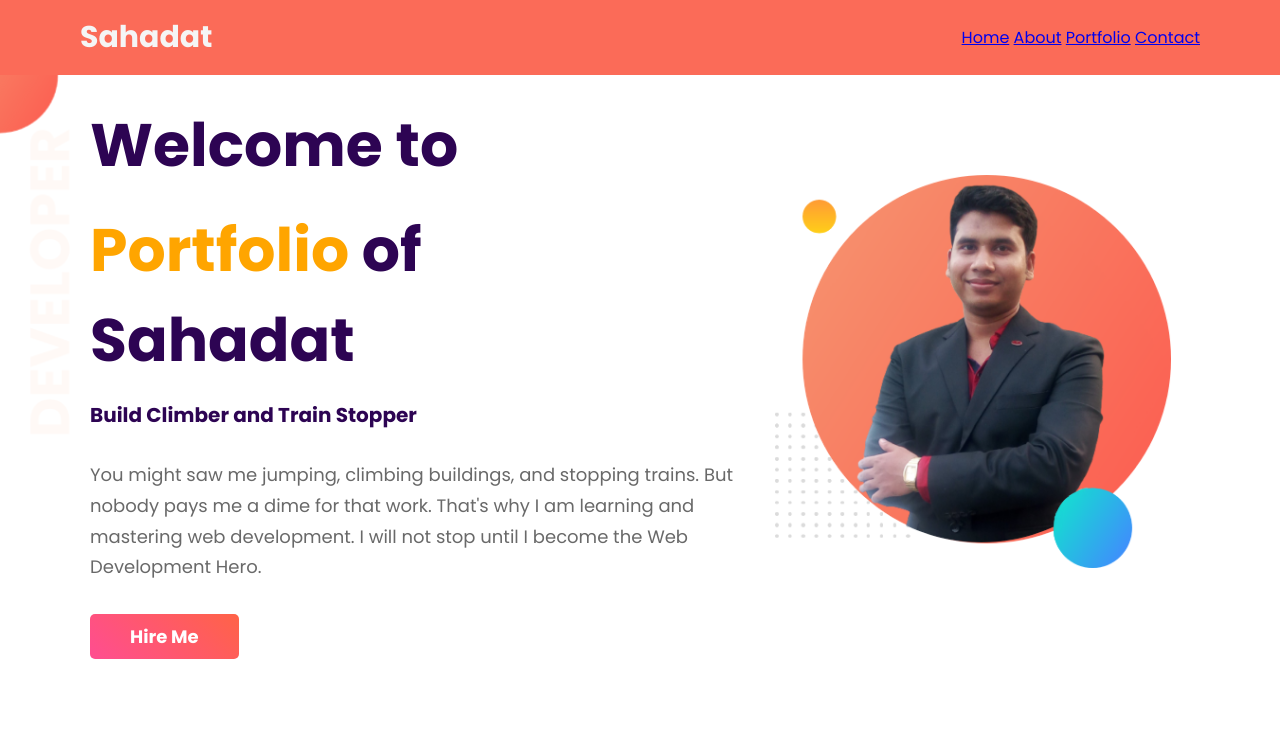
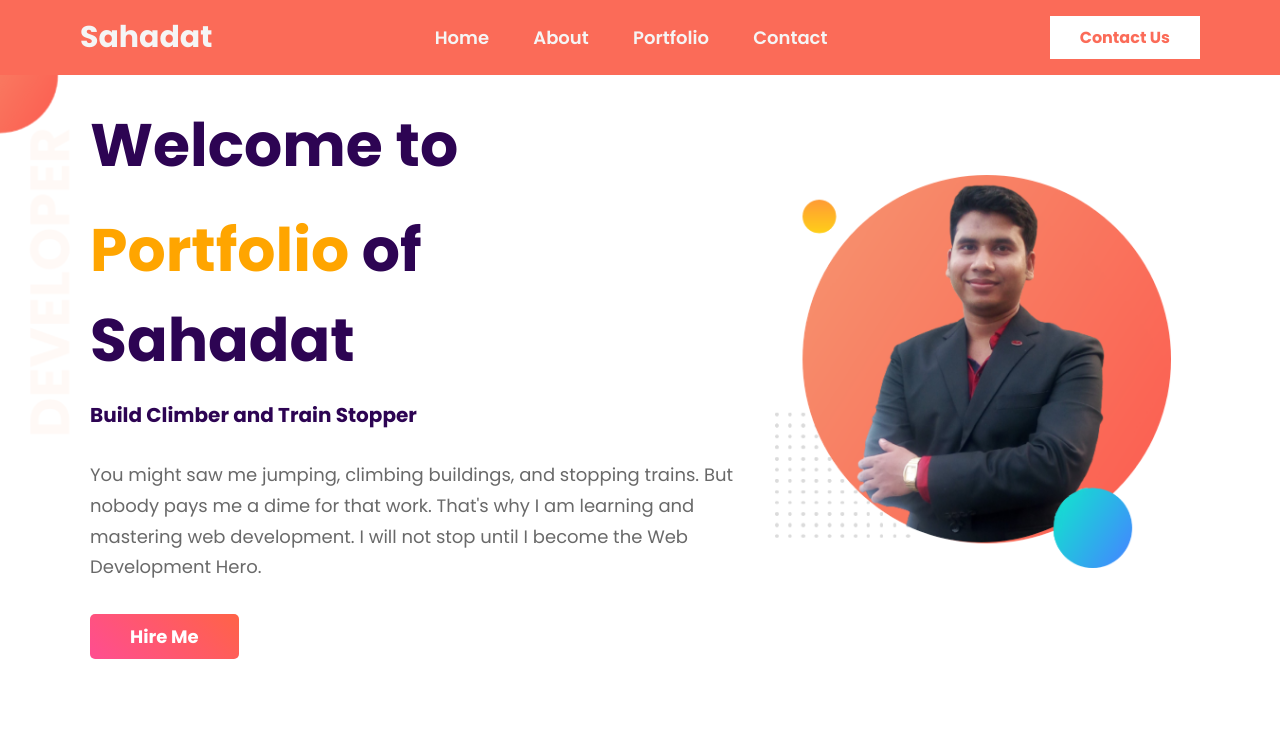
Before and after one commit to sahadat531/simple-portfolio, a plain HTML site: page index.html in a window 1280 px wide. Shown: the top 752 px of the page. Drawn offline with Linux system fonts and the light colour scheme.

Commit message:
final code update

```diff
--- a/index.html
+++ b/index.html
@@ -20,10 +20,15 @@
 				<a href="#portfolio">Portfolio</a>
 				<a href="#contact">Contact</a>
 			</div>
+			<div class="contact">
+				<a href="https://www.facebook.com/sahadathossensajib531" target="blank"
+					>Contact Us</a
+				>
+			</div>
 		</nav>
 		<!-- Navigation Area Design End -->
 		<!-- hero section Start -->
-		<section class="hero">
+		<section class="hero" id="home">
 			<div class="hero-left">
 				<h1>Welcome to</h1>
 				<h1><span>Portfolio</span> of Sahadat</h1>
@@ -34,7 +39,7 @@
 					mastering web development. I will not stop until I become the Web
 					Development Hero.
 				</p>
-				<a href="https://www.fiverr.com/devsahadat">Hire Me</a>
+				<a href="https://www.fiverr.com/devsahadat" target="blank">Hire Me</a>
 			</div>
 			<div class="hero-right">
 				<img src="images/sahadat-orange-bg.png" alt="" />
@@ -45,7 +50,7 @@
 
 		<!-- About Section Design Start  -->
 
-		<section class="about">
+		<section class="about" id="about">
 			<div class="about-left">
 				<img src="images/sahadat-bg-pink.png" alt="" />
 			</div>
@@ -67,7 +72,7 @@
 		<div class="experience">
 			<h2>Experience</h2>
 		</div>
-		<section class="experience-area">
+		<section class="experience-area" id="portfolio">
 			<div class="half-width" id="full-stack">
 				<h2>Full Stack Web Developer</h2>
 				<h3>2021-Present | Pro Level Developer</h3>
@@ -93,7 +98,7 @@
 		<!-- Experience Section Design End -->
 
 		<!-- Footer Section Design Start  -->
-		<footer>
+		<footer id="contact">
 			<p>© Sahadat Hossen 2022, a Website Designer & Developer.</p>
 		</footer>
 		<!-- Footer Section Design End  -->
--- a/style.css
+++ b/style.css
@@ -5,6 +5,7 @@
 * {
 	margin: 0;
 	padding: 0;
+	scroll-behavior: smooth;
 }
 
 body {
@@ -21,6 +22,34 @@ body {
 	color: whitesmoke;
 }
 
+.menu a {
+	padding: 5px 20px;
+	text-decoration: none;
+	font-size: 18px;
+	font-weight: 600;
+	color: whitesmoke;
+}
+.menu a:hover {
+	background-color: white;
+	color: #fb6b58;
+	transition: all 0.4s ease-in-out;
+}
+
+.contact a {
+	padding: 10px 30px;
+	background-color: white;
+	color: #fb6b58;
+	text-decoration: none;
+	font-weight: 700;
+	transition: all 0.4s ease-in-out;
+}
+
+.contact a:hover {
+	background-color: transparent;
+	border: 2px solid white;
+	transition: all 0.4s ease-in-out;
+	color: white;
+}
 /* hero section styling */
 .hero {
 	display: flex;
```
